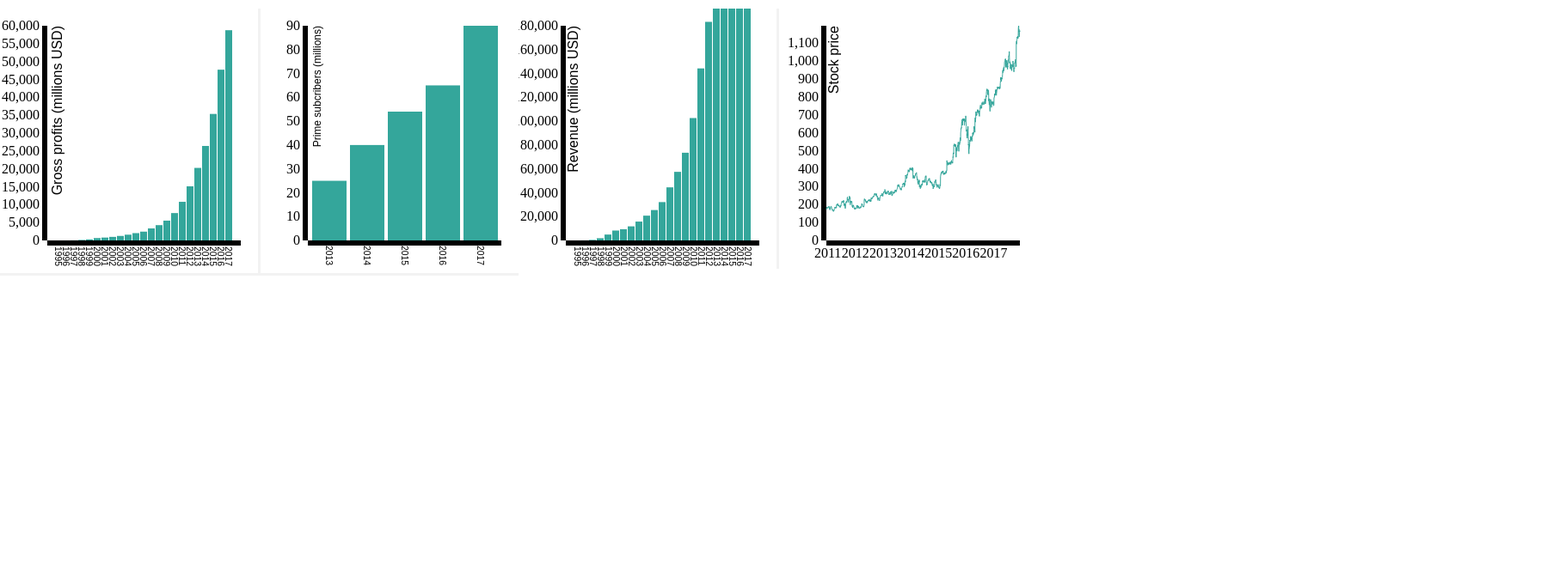
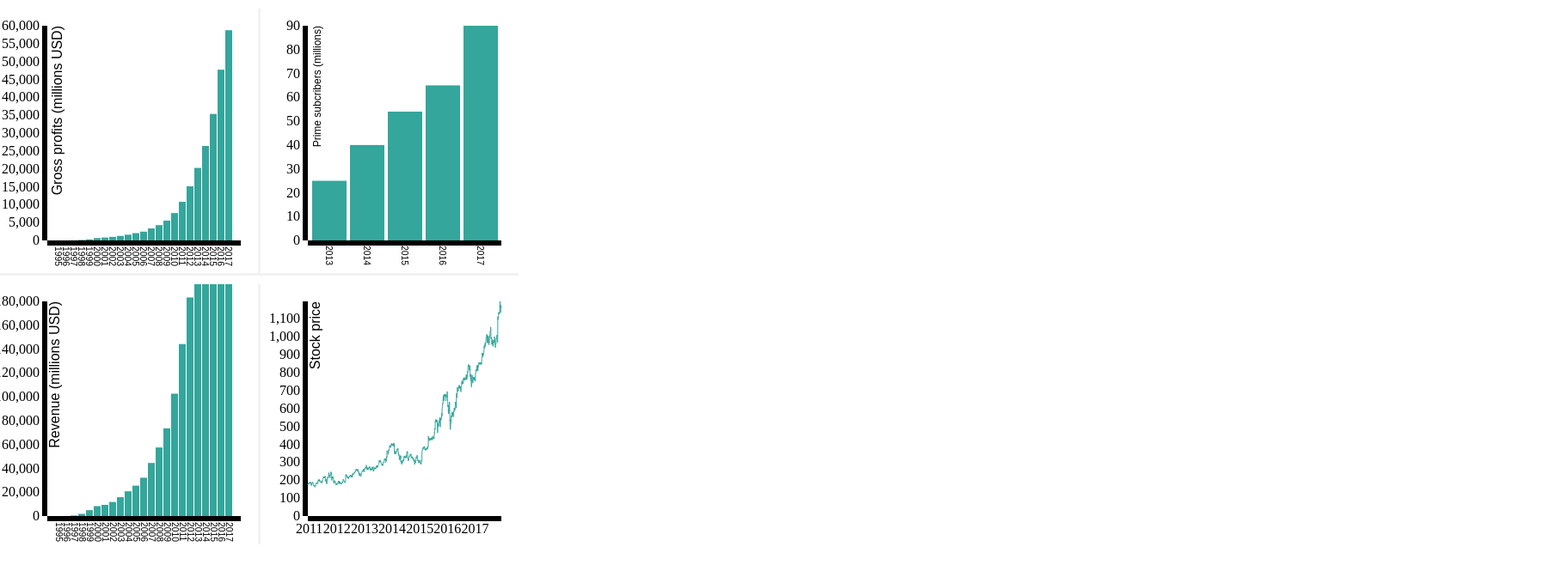
Before and after one commit to william-mathis/amzn-charts, a plain HTML site: page index.html in a window 1280 px wide. Shown: the whole page at 86% size, 1806 px wide, since content can reach past the window. Drawn offline with nearby package versions, Linux system fonts and the light colour scheme.

Commit message:
moved index2

```diff
--- a/index.html
+++ b/index.html
@@ -23,10 +23,12 @@
 
   <body>
     <!-- YOUR CONTENT GOES HERE -->
-    <div id="svg" class="graphs left top" height="300" width="300"></div>
-    <div id="svg2" class="graphs top" height="300" width="300"></div>
-    <div id="svg3" class="graphs left" height="300" width="300"></div>
-    <div id="svg4" class="graphs" height="300" width="300"></div>
+    <div class="container">
+      <div id="svg" class="graphs left top" height="300" width="300"></div>
+      <div id="svg2" class="graphs top" height="300" width="300"></div>
+      <div id="svg3" class="graphs left" height="300" width="300"></div>
+      <div id="svg4" class="graphs" height="300" width="300"></div>
+    </div>
     <script src="https://ajax.googleapis.com/ajax/libs/jquery/1.10.2/jquery.min.js"></script>
     <script type="text/javascript" src="http://d3js.org/d3.v3.min.js"></script>
     <script type="text/javascript" src="js/main.js"></script>
--- a/js/main.js
+++ b/js/main.js
@@ -358,6 +358,7 @@ d3.csv("data/stock.csv", function (error, data) {
 		.attr("class", "y axis")
 		.call(yAxisFour)
 		.append('text')
+		// .attr('x', 100)
 		.attr('transform', 'rotate(-90)')
 		.attr('y', 6)
 		.attr('dy', '.5em')
--- a/main.css
+++ b/main.css
@@ -56,6 +56,10 @@ table {
 
 /* BEGIN YOUR STYLES HERE */
 
+.container {
+  max-width: 650px;
+}
+
 .graphs {
   float: left;
   margin-top: 10px;
```
Also changed, not shown: data/index2.html (renamed from index2.html).
